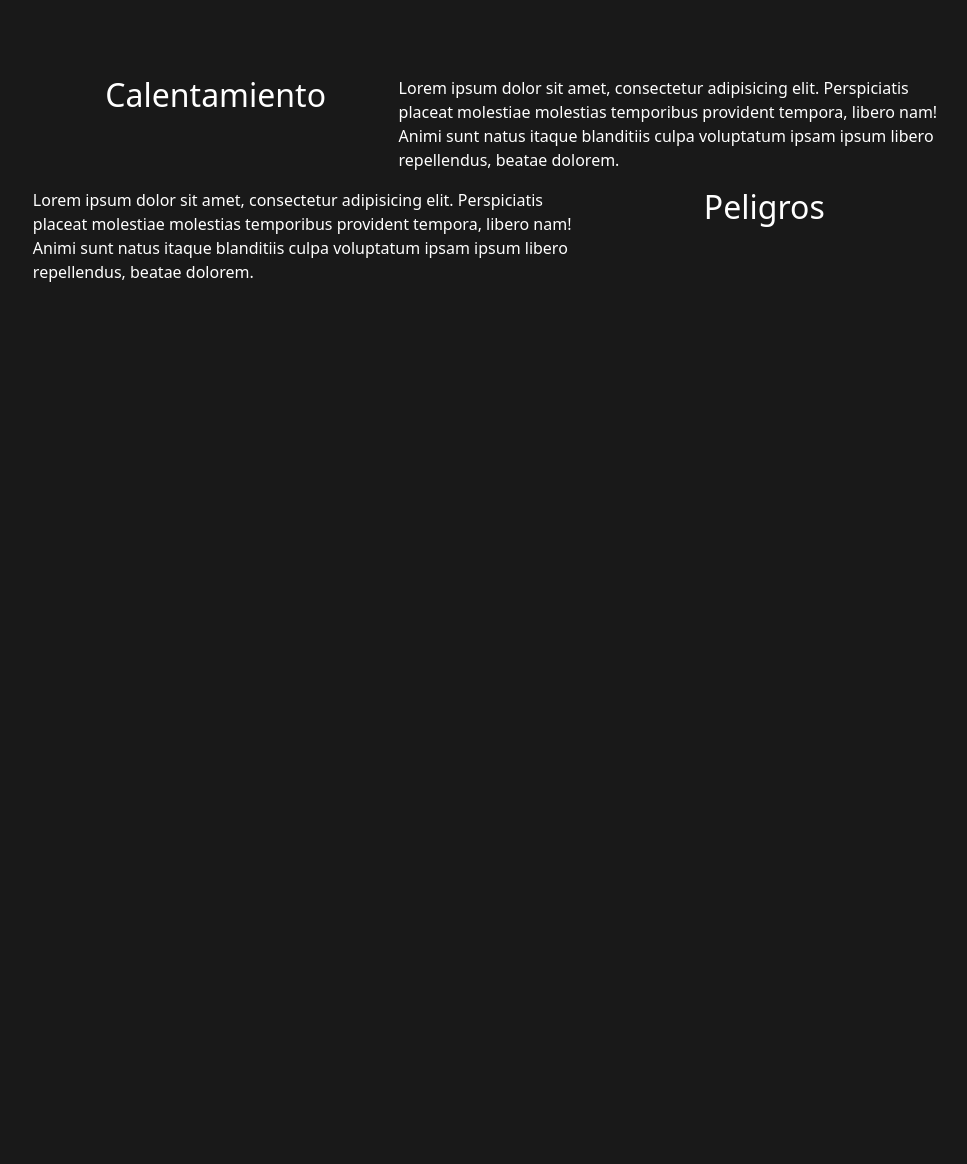
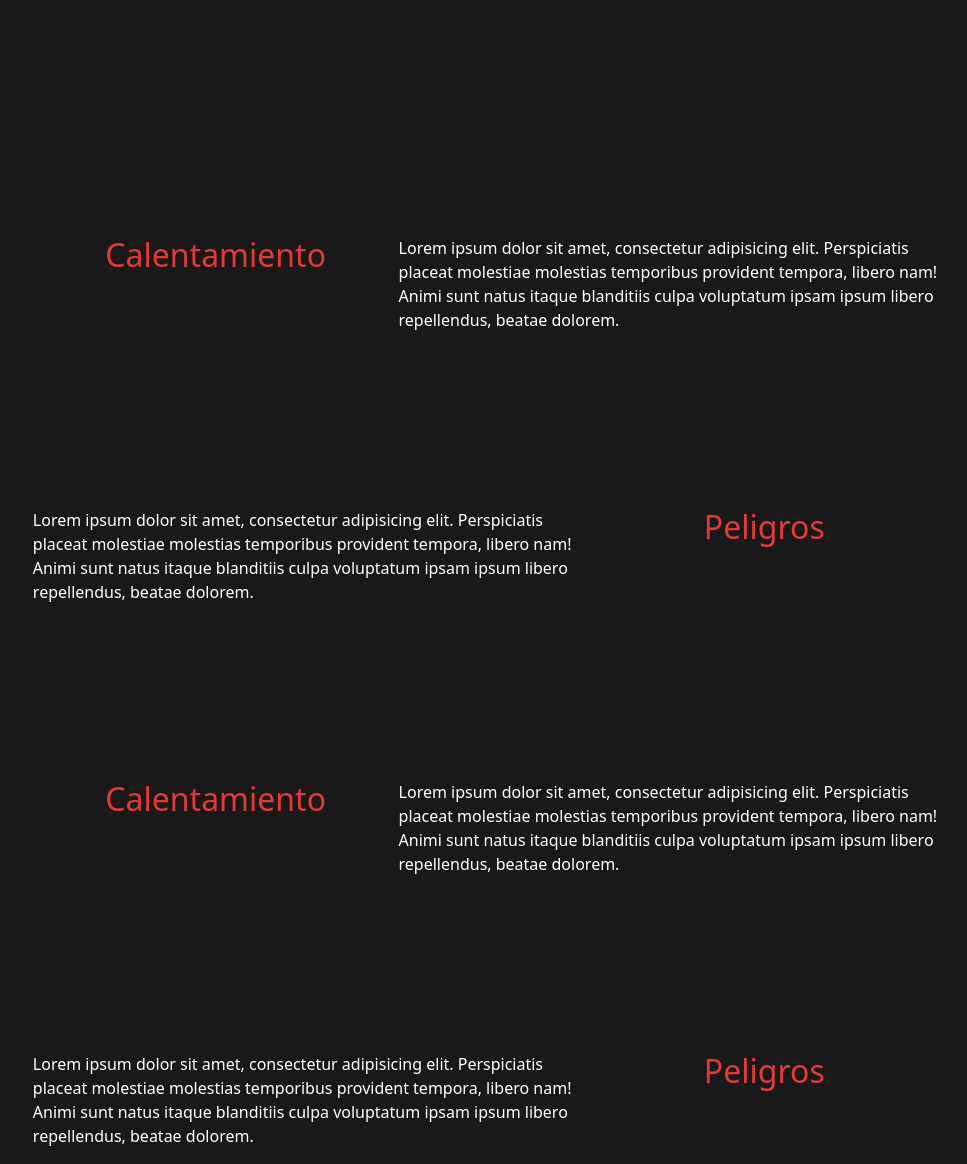
Before and after one commit to R13Axis/ejercitate, a website: page pages/cuerpo.html in a window 1280 px wide. Shown: the part 1133-2297 px from the top of the page, without its empty margins (150-1117 px from the left). Before the commit the page ends 1433 px from the top, so only its background shows below. Drawn offline with nearby package versions, Linux system fonts and the light colour scheme.

Commit message:
Estructura de cuerpo

```diff
--- a/estilos/custom-sass.scss
+++ b/estilos/custom-sass.scss
@@ -685,22 +685,27 @@ footer {
       display: grid;
       grid-template-columns: 1fr 2fr 3fr 1fr;
       justify-items: center;
+      padding-top: 10em;
+      row-gap: 3em;
     }
 
     .contenedor-grid-2 {
       display: grid;
       grid-template-columns: 1fr 3fr 2fr 1fr;
       justify-items: center;
+      padding-top: 10em;
     }
 
     .heading-cuerpo {
       color: $text-color-principal-light;
       grid-column-start: 2;
+      color: $color-principal;
     }
 
     .heading-cuerpo-2 {
       color: $text-color-principal-light;
       grid-column-start: 3;
+      color: $color-principal;
     }
 
     .informacion {
--- a/pages/cuerpo.html
+++ b/pages/cuerpo.html
@@ -246,6 +246,46 @@
 
         </div>
 
+        <div class="contenedor-grid">
+
+          <div class="heading-cuerpo">
+
+            <h2>Calentamiento</h3>
+
+          </div>
+
+          <div class="informacion">
+
+            <p>
+
+              Lorem ipsum dolor sit amet, consectetur adipisicing elit. Perspiciatis placeat molestiae molestias temporibus provident tempora, libero nam! Animi sunt natus itaque blanditiis culpa voluptatum ipsam ipsum libero repellendus, beatae dolorem.
+
+            </p>
+
+          </div>
+
+        </div>
+
+        <div class="contenedor-grid-2">
+
+          <div class="informacion-2">
+
+            <p>
+
+              Lorem ipsum dolor sit amet, consectetur adipisicing elit. Perspiciatis placeat molestiae molestias temporibus provident tempora, libero nam! Animi sunt natus itaque blanditiis culpa voluptatum ipsam ipsum libero repellendus, beatae dolorem.
+
+            </p>
+
+          </div>
+
+          <div class="heading-cuerpo-2">
+
+            <h2>Peligros</h3>
+
+          </div>
+
+        </div>
+
 
       </main>
 
```
Also changed, not shown: estilos/custom-sass.css.
